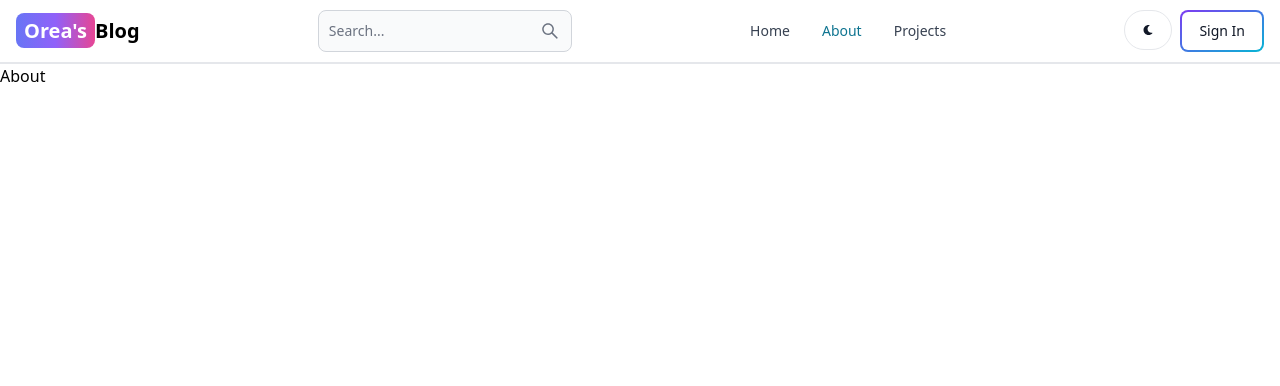
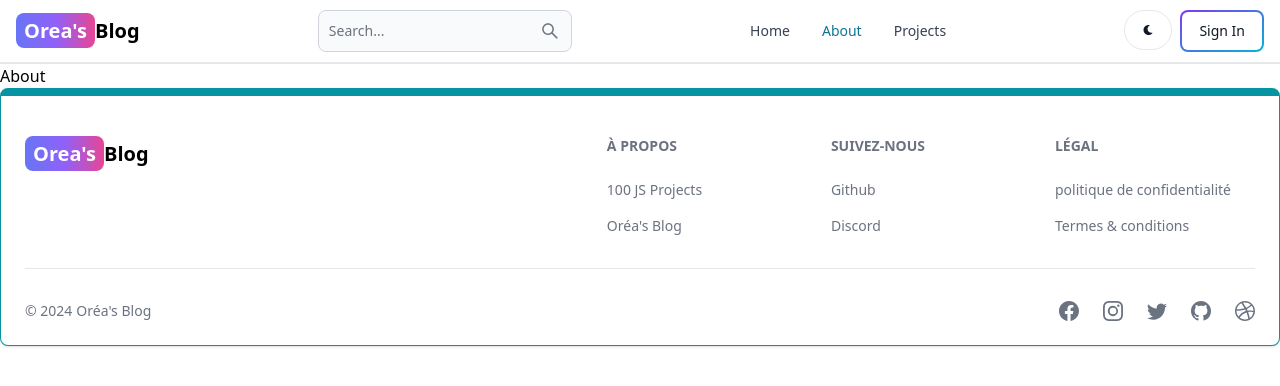
Before and after one commit to OreaRoro/mern-blog, a React (Vite) app in the folder client/: page /about in a window 1280 px wide. Shown: the top 386 px of the page. Built offline with nearby package versions, Linux system fonts and the light colour scheme.

Commit message:
create the footer component

```diff
--- a/client/src/App.jsx
+++ b/client/src/App.jsx
@@ -6,6 +6,7 @@
 import Signin from "./pages/Signin";
 import Signup from "./pages/Signup";
 import Header from "./components/Header";
+import FooterComponent from "./components/FooterComponent";
 
 export default function App() {
   return (
@@ -19,6 +20,7 @@
         <Route path="/sign-in" element={<Signin />} />
         <Route path="/sign-up" element={<Signup />} />
       </Routes>
+      <FooterComponent />
     </BrowserRouter>
   );
 }
--- /dev/null
+++ b/client/src/components/FooterComponent.jsx
@@ -0,0 +1,83 @@
+import { Footer } from "flowbite-react";
+import { Link } from "react-router-dom";
+import {
+  BsDribbble,
+  BsFacebook,
+  BsGithub,
+  BsInstagram,
+  BsTwitter,
+} from "react-icons/bs";
+
+export default function FooterComponent() {
+  return (
+    <Footer container className="border border-t-8 border-teal-500">
+      <div className="w-full max-w-7xl mx-auto">
+        <div className="grid w-full justify-between sm:flex md:grid-cols-1">
+          <div className="mt-5">
+            <Link
+              to="/"
+              className="self-center whitespace-nowrap text-lg sm:text-xl font-semibold dark:text-white"
+            >
+              <span className="px-2 py-1 bg-gradient-to-r from-indigo-500 via-purple-500 to-pink-500 rounded-lg text-white">
+                Orea's
+              </span>
+              Blog
+            </Link>
+          </div>
+          <div className="grid grid-cols-2 gap-8 mt-4 sm:grid-cols-3 sm:gap-6">
+            <div>
+              <Footer.Title title="À propos" />
+              <Footer.LinkGroup col>
+                <Footer.Link
+                  href="https://www.100jsprojects.com"
+                  target="_blank"
+                  rel="noopener noreferrer"
+                >
+                  100 JS Projects
+                </Footer.Link>
+                <Footer.Link href="/about">Oréa's Blog</Footer.Link>
+              </Footer.LinkGroup>
+            </div>
+            <div>
+              <Footer.Title title="Suivez-nous" />
+              <Footer.LinkGroup col>
+                <Footer.Link
+                  href="https://github.com/OreaRoro/"
+                  target="_blank"
+                  rel="noopener noreferrer"
+                >
+                  Github
+                </Footer.Link>
+                <Footer.Link href="#">Discord</Footer.Link>
+              </Footer.LinkGroup>
+            </div>
+            <div>
+              <Footer.Title title="légal" />
+              <Footer.LinkGroup col>
+                <Footer.Link href="#">
+                  politique de confidentialité{" "}
+                </Footer.Link>
+                <Footer.Link href="#">Termes &amp; conditions </Footer.Link>
+              </Footer.LinkGroup>
+            </div>
+          </div>
+        </div>
+        <Footer.Divider />
+        <div className="w-full sm:flex sm:items-center sm:justify-between">
+          <Footer.Copyright
+            href="#"
+            by="Oréa's Blog"
+            year={new Date().getFullYear()}
+          />
+          <div className="flex gap-6 sm:mt-0 mt-4 sm:justify-center">
+            <Footer.Icon href="#" icon={BsFacebook} />
+            <Footer.Icon href="#" icon={BsInstagram} />
+            <Footer.Icon href="#" icon={BsTwitter} />
+            <Footer.Icon href="https://github.com/OreaRoro/" icon={BsGithub} />
+            <Footer.Icon href="#" icon={BsDribbble} />
+          </div>
+        </div>
+      </div>
+    </Footer>
+  );
+}
```
